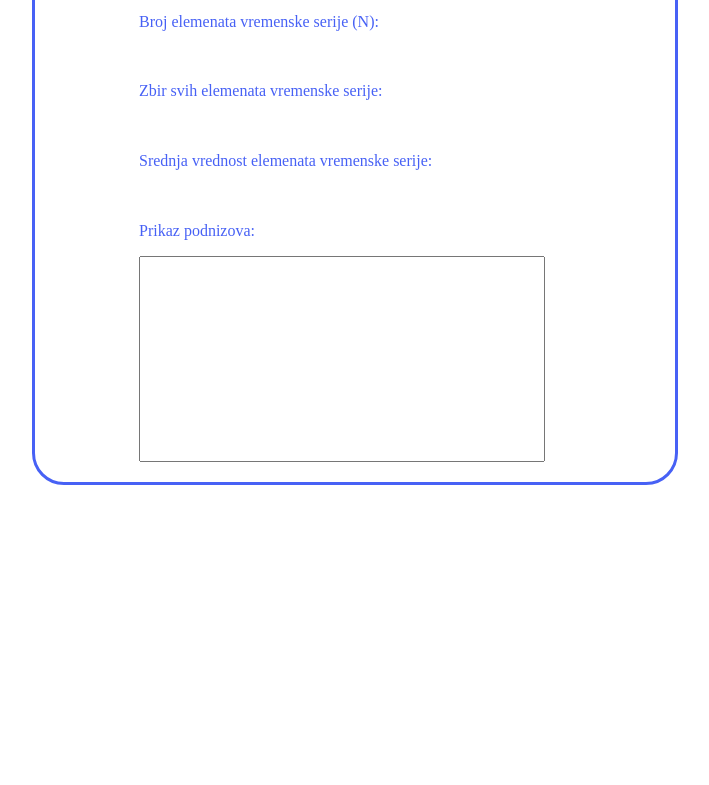
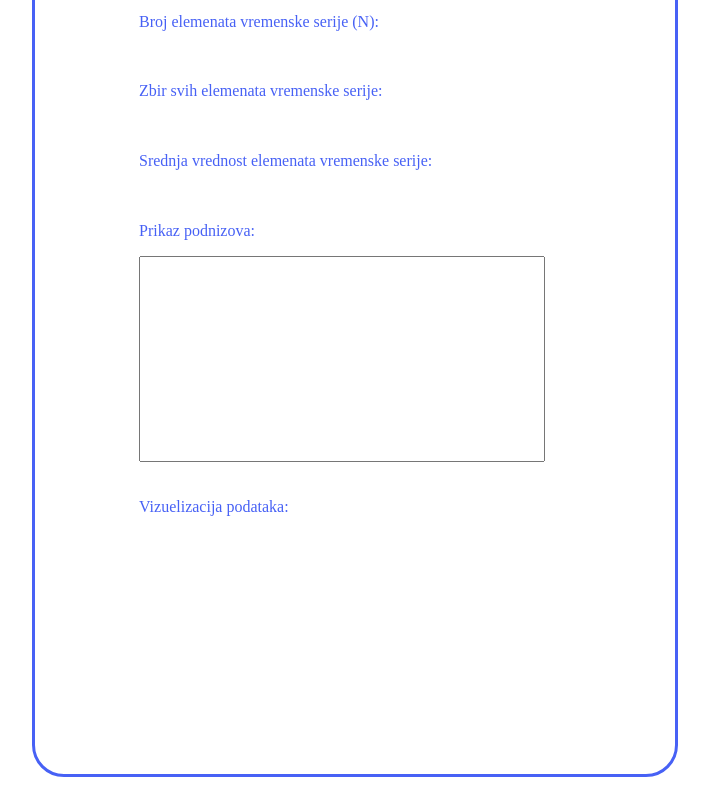
Before and after one commit to CoaPro/ip_saobracaj.js, an Electron app: page program.html in a window 1280 px wide. Shown: the part 1196-1981 px from the top of the page, without its empty margins (285-994 px from the left). Before the commit the page ends 1689 px from the top, so only its background shows below. Drawn offline with nearby package versions, Linux system fonts and the light colour scheme.

Commit message:
Update 1 | 19.5.2021.

```diff
--- a/program.html
+++ b/program.html
@@ -6,6 +6,7 @@
     <meta name="viewport" content="width=device-width, initial-scale=1.0">
     <title>IP saobraćaj | Aleksandar Luković</title>
     <link rel="stylesheet" href="css/stil.css">
+    <script src="https://cdn.jsdelivr.net/npm/chart.js@3.2.1/dist/chart.min.js"></script>
 </head>
 <body>
     <div class="container">
@@ -108,6 +109,14 @@
 
         </div>
 
+        <div class="div-a a4">
+
+                <p>Vizuelizacija podataka: </p>
+
+                <canvas id="grafik" width="222px" height="222px"></canvas>
+
+        </div>
+
     </div>
 
     <script src="kod.js"></script>
```
Also changed, not shown: css/stil.css (line endings or trailing spaces).
